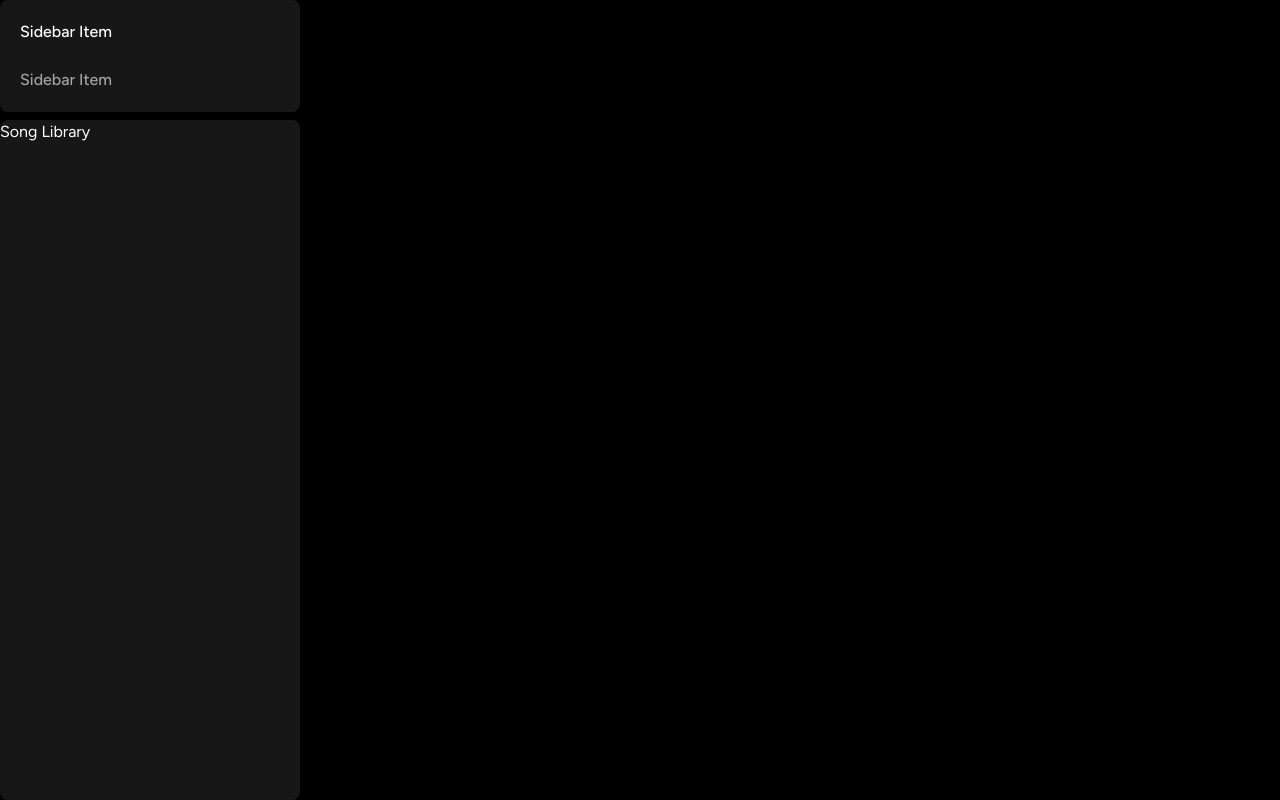
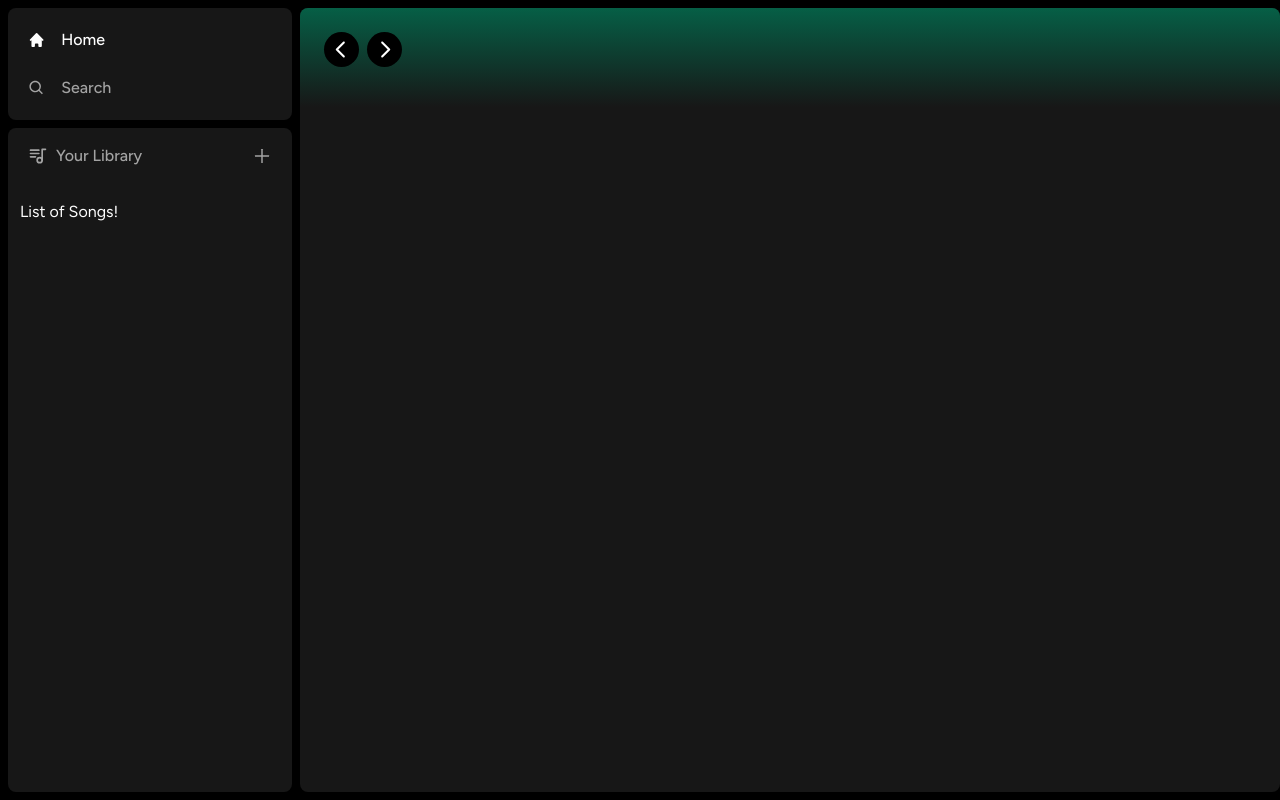
Before and after one commit to Dunderz/spotify-clone-tutorial, a Next.js app: page / in a window 1280 px wide. Built offline with nearby package versions, Linux system fonts and the light colour scheme.

Commit message:
button props

```diff
--- a/app/(site)/page.tsx
+++ b/app/(site)/page.tsx
@@ -1,3 +1,9 @@
+import Header from "@/components/Header";
+
 export default function Home() {
-  return <div className="text-green-500">Main Content</div>;
+  return (
+    <div className="bg-neutral-900 rounded-lg h-full w-full overflow-hidden overflow-y-auto">
+      <Header>Header</Header>
+    </div>
+  );
 }
--- /dev/null
+++ b/components/Button.tsx
@@ -0,0 +1,13 @@
+import { forwardRef } from "react";
+
+interface ButtonProps extends React.ButtonHTMLAttributes<HTMLButtonElement> {}
+
+const Button = forwardRef<HTMLButtonElement, ButtonProps>(
+  ({ className, children, disabled, type = "button", ...props }, ref) => {
+    return <button></button>;
+  }
+);
+
+Button.displayName = "Button";
+
+export default Button;
--- /dev/null
+++ b/components/Header.tsx
@@ -0,0 +1,66 @@
+"use client";
+import { twMerge } from "tailwind-merge";
+
+import { useRouter } from "next/navigation";
+import { RxCaretLeft, RxCaretRight } from "react-icons/rx";
+import { HiHome } from "react-icons/hi";
+import { BiSearch } from "react-icons/bi";
+import Button from "./Button";
+
+interface HeaderProps {
+  children: React.ReactNode;
+  className?: string;
+}
+
+const Header: React.FC<HeaderProps> = ({ children, className }) => {
+  const router = useRouter();
+
+  const handleLogout = () => {
+    // Handle logout in the future
+  };
+
+  return (
+    <div
+      className={twMerge(
+        `h-fit bg-gradient-to-b from-emerald-800 p-6`,
+        className
+      )}
+    >
+      <div className="w-full mb-4 flex items-center justify-between">
+        <div className="hidden md:flex gap-x-2 items-center">
+          <button
+            onClick={() => router.back()}
+            className="
+          rounded-full bg-black flex items-center justify-center hover:opacity-75 transition"
+          >
+            <RxCaretLeft className="text-white" size={35} />
+          </button>
+          <button
+            onClick={() => router.forward()}
+            className="
+          rounded-full bg-black flex items-center justify-center hover:opacity-75 transition"
+          >
+            <RxCaretRight className="text-white" size={35} />
+          </button>
+        </div>
+        <div className="flex md:hidden gap-x-2 items-center">
+          <button className="rounded-full p-2 bg-white flex items-center justify-center hover:opacity-75 transition">
+            <HiHome className="text-black" size={20} />
+          </button>
+          <button className="rounded-full p-2 bg-white flex items-center justify-center hover:opacity-75 transition">
+            <BiSearch className="text-black" size={20} />
+          </button>
+        </div>
+        <div className="flex justify-between items-center gap-x-4">
+          <>
+            <div>
+              <Button>Sign Up</Button>
+            </div>
+          </>
+        </div>
+      </div>
+    </div>
+  );
+};
+
+export default Header;
--- /dev/null
+++ b/components/Library.tsx
@@ -0,0 +1,54 @@
+"use client";
+
+import { TbPlaylist } from "react-icons/tb";
+import { AiOutlinePlus } from "react-icons/ai";
+
+const Library = () => {
+  const onClick = () => {
+    // Handle upload later
+  };
+
+  return (
+    <div className="flex flex-col">
+      <div
+        className="
+          flex
+          items-center
+          justify-between
+          px-5
+          py-4"
+      >
+        <div
+          className="
+            inline-flex
+            items-center
+            gap-x-2
+          "
+        >
+          <TbPlaylist className="text-neutral-400" size={20} />
+          <p
+            className="
+              text-neutral-400
+              font-medium
+              text-md"
+          >
+            Your Library
+          </p>
+        </div>
+        <AiOutlinePlus
+          onClick={onClick}
+          size={20}
+          className="
+            text-neutral-400
+            cursor-pointer
+            hover:text-white
+            transition
+          "
+        />
+      </div>
+      <div className="flex flex-col gap-y-2 mt-4 px-3">List of Songs!</div>
+    </div>
+  );
+};
+
+export default Library;
--- a/components/Sidebar.tsx
+++ b/components/Sidebar.tsx
@@ -4,6 +4,7 @@
 import { useMemo } from "react";
 import { HiHome } from "react-icons/hi";
 import { BiSearch } from "react-icons/bi";
+import Library from "./Library";
 import Box from "./Box";
 import SidebarItem from "./SidebarItem";
 
@@ -34,8 +35,15 @@
   return (
     <div className="flex h-full">
       <div
-        className="hidden md:flex flex-col gap-y-2 bg-black h-full
-       w-[300px] p2"
+        className="
+        hidden
+        md:flex
+        flex-col
+        gap-y-2
+        bg-black
+        h-full
+        w-[300px]
+        p-2"
       >
         <Box>
           <div
@@ -51,8 +59,11 @@
             ))}
           </div>
         </Box>
-        <Box className="overflow-y-auto h-full">Song Library</Box>
+        <Box className="overflow-y-auto h-full">
+          <Library />
+        </Box>
       </div>
+      <main className="h-full flex-1 overflow-y-auto py-2">{children}</main>
     </div>
   );
 };
--- a/components/SidebarItem.tsx
+++ b/components/SidebarItem.tsx
@@ -10,7 +10,7 @@
 }
 
 const SidebarItem: React.FC<SidebarItemProps> = ({
-  icon,
+  icon: Icon,
   label,
   active,
   href,
@@ -35,7 +35,8 @@
         active && `text-white`
       )}
     >
-      Sidebar Item
+      <Icon size={20} />
+      <p className="truncate w-full">{label}</p>
     </Link>
   );
 };
```
